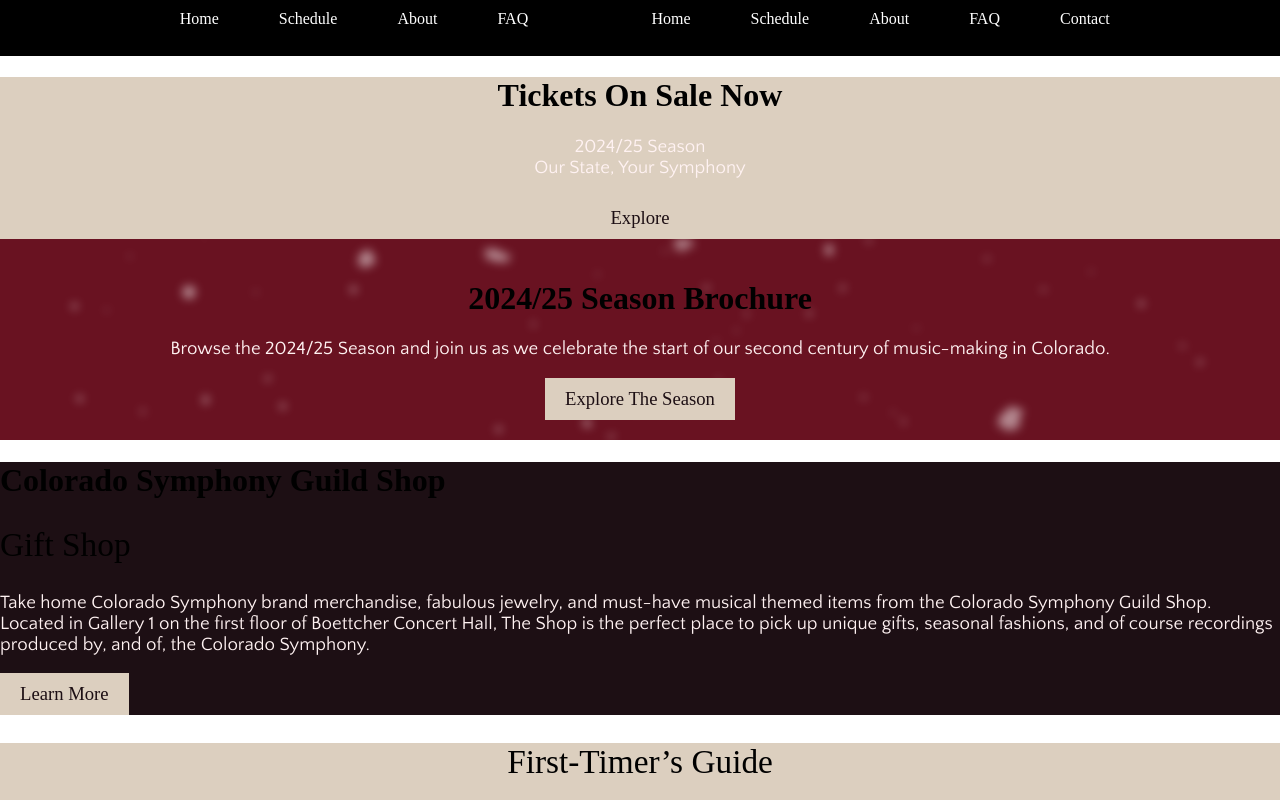
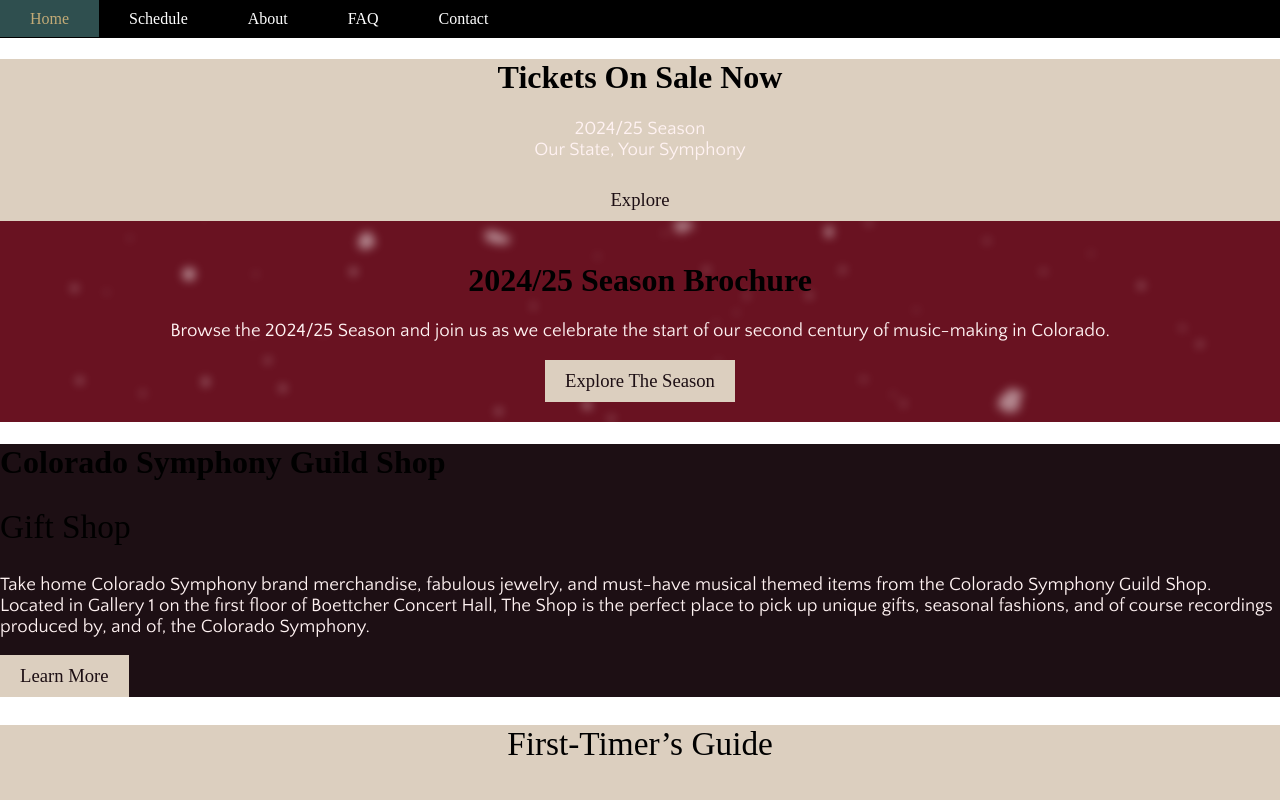
Before and after one commit to nicklank/web-css-midterm, a plain HTML site: page landing/landing.html in a window 1280 px wide. Shown: the top 800 px of the page. Drawn offline with Linux system fonts and the light colour scheme; a web font is replaced by a local one.

Commit message:
landing fix?

```diff
--- a/landing/landing.html
+++ b/landing/landing.html
@@ -27,18 +27,11 @@
 
     <nav>
         <ul>
-<<<<<<< Updated upstream
-            <li><a href="../landing/landing.html">Home</a></li>
-            <li><a href="../schedule/schedule.html">Schedule</a></li>
-            <li><a href="../about/about.html">About</a></li>
-            <li><a href="../faq/faq.html">FAQ</a></li>
-=======
             <li><a href="/web-css-midterm/landing/landing.html">Home</a></li>
             <li><a href="/web-css-midterm/schedule/schedule.html">Schedule</a></li>
             <li><a href="/web-css-midterm/about/about.html">About</a></li>
             <li><a href="/web-css-midterm/faq/faq.html">FAQ</a></li>
             <li><a href="/web-css-midterm/contact/contact.html">Contact</a></li>
->>>>>>> Stashed changes
         </ul>
     </nav>
 
```
